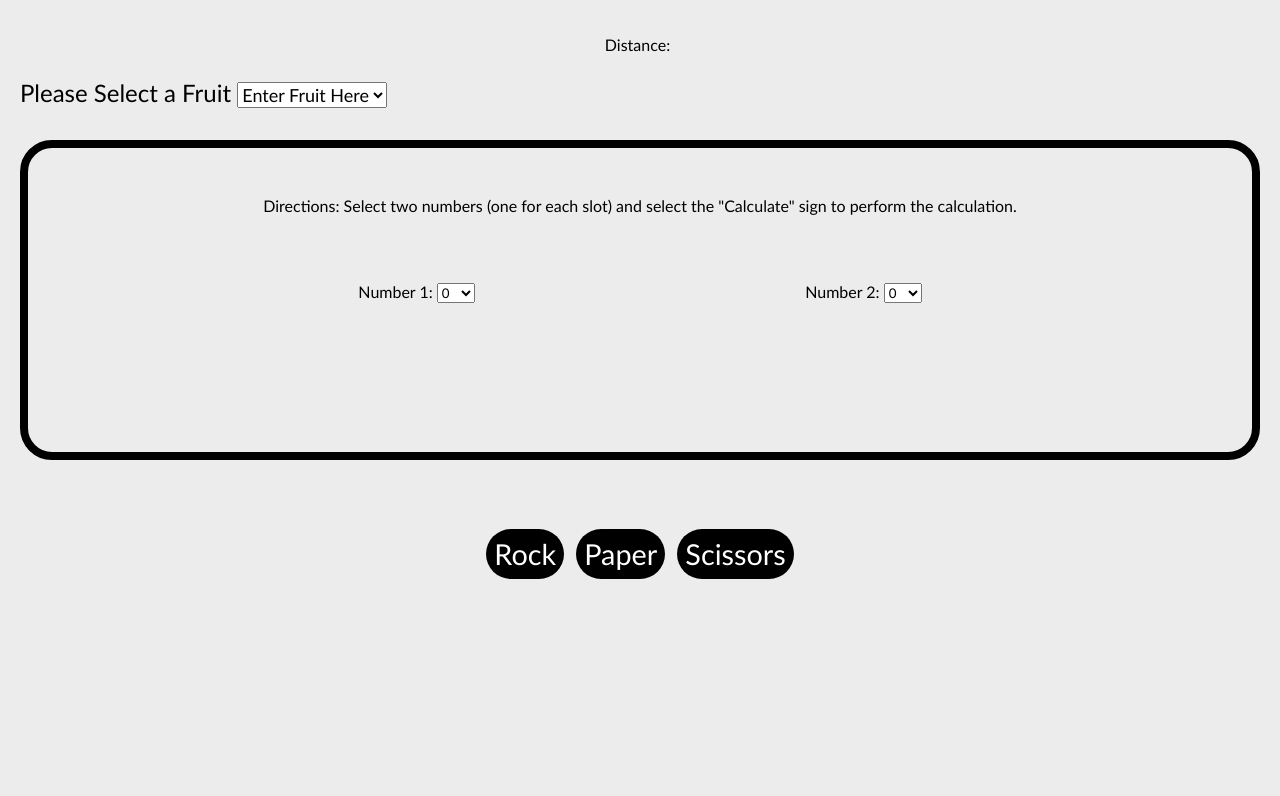
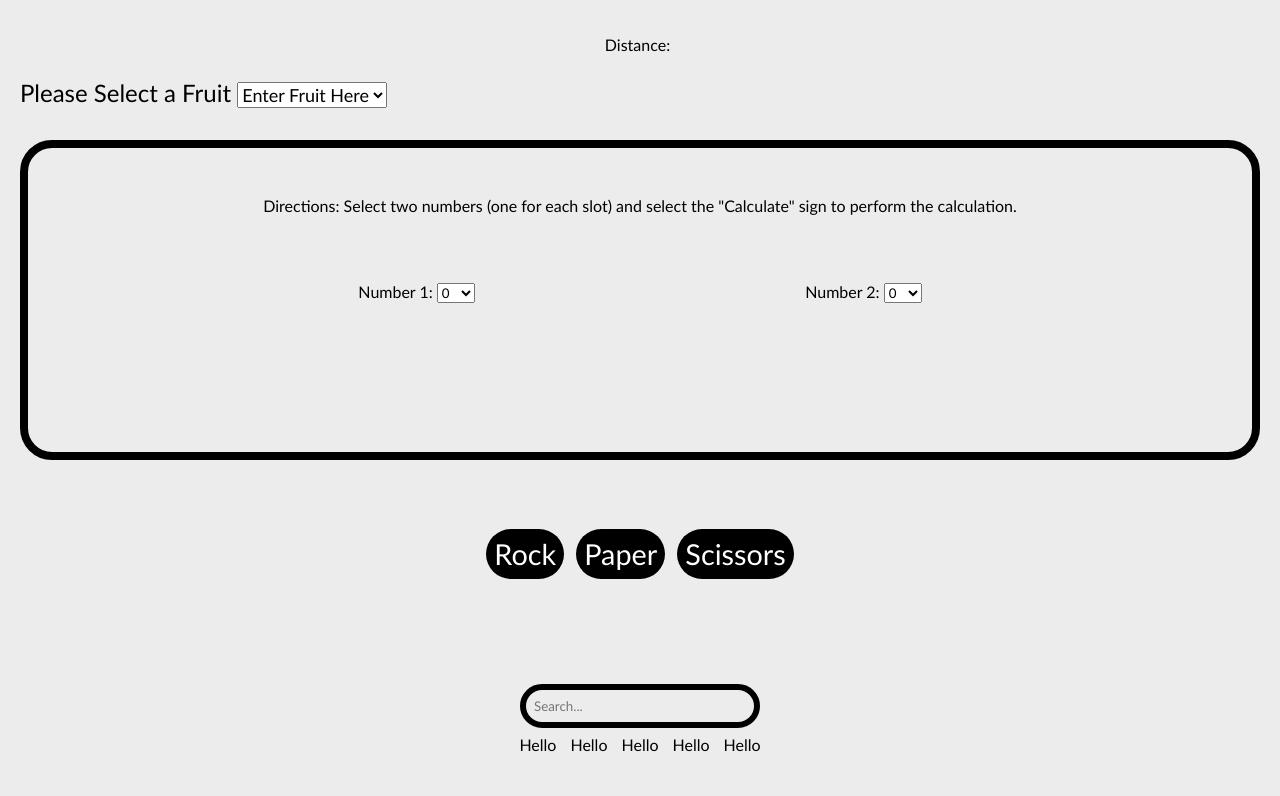
Before and after one commit to quinnjackson890-art/Website-for-fun, a plain HTML site: page index.html in a window 1280 px wide. Shown: the part 647-1443 px from the top of the page. Before the commit the page ends 1319 px from the top, so only its background shows below. Drawn offline with Linux system fonts and the light colour scheme.

Commit message:
Version 3 (HTML & CSS)

```diff
--- a/index.html
+++ b/index.html
@@ -148,6 +148,16 @@
             </div>
             <p id="RPSResult"></p>
         </section>
+        <section class="nameSearch">
+            <textarea name="nameSearchTextArea" id="nameSearchTextArea" placeholder="Search..."></textarea>
+            <ul id="nameSearchNames">
+                <li class="nameSearchListItems">Hello</li>
+                <li class="nameSearchListItems">Hello</li>
+                <li class="nameSearchListItems">Hello</li>
+                <li class="nameSearchListItems">Hello</li>
+                <li class="nameSearchListItems">Hello</li>
+            </ul>
+        </section>
     </main>
 
     <script src="index.js"></script>
--- a/style.css
+++ b/style.css
@@ -220,6 +220,28 @@ main{
     font-size: 3rem;
     font-weight: bold;
 }
+.nameSearch{
+    padding-top: 2rem;
+    padding-bottom: 2rem;
+    display: flex;
+    flex-direction: column;
+    align-items: center;
+}
+#nameSearchTextArea{
+    background-color: transparent;
+    min-width: 15rem;
+    border: 6px solid black;
+    border-radius: 2rem;
+    align-content: center;
+    text-indent: 0.5rem;
+    resize: none;
+}
+#nameSearchNames{
+    overflow-x: scroll;
+}
+.nameSearchListItems{
+    cursor: pointer;
+}
 
 @media (prefers-color-scheme: dark){
     *{
@@ -258,4 +280,7 @@ main{
         color: black;
         background-color: white;
     }
+    #nameSearchTextArea{
+        border: 3px solid white;
+    }
 }
```
